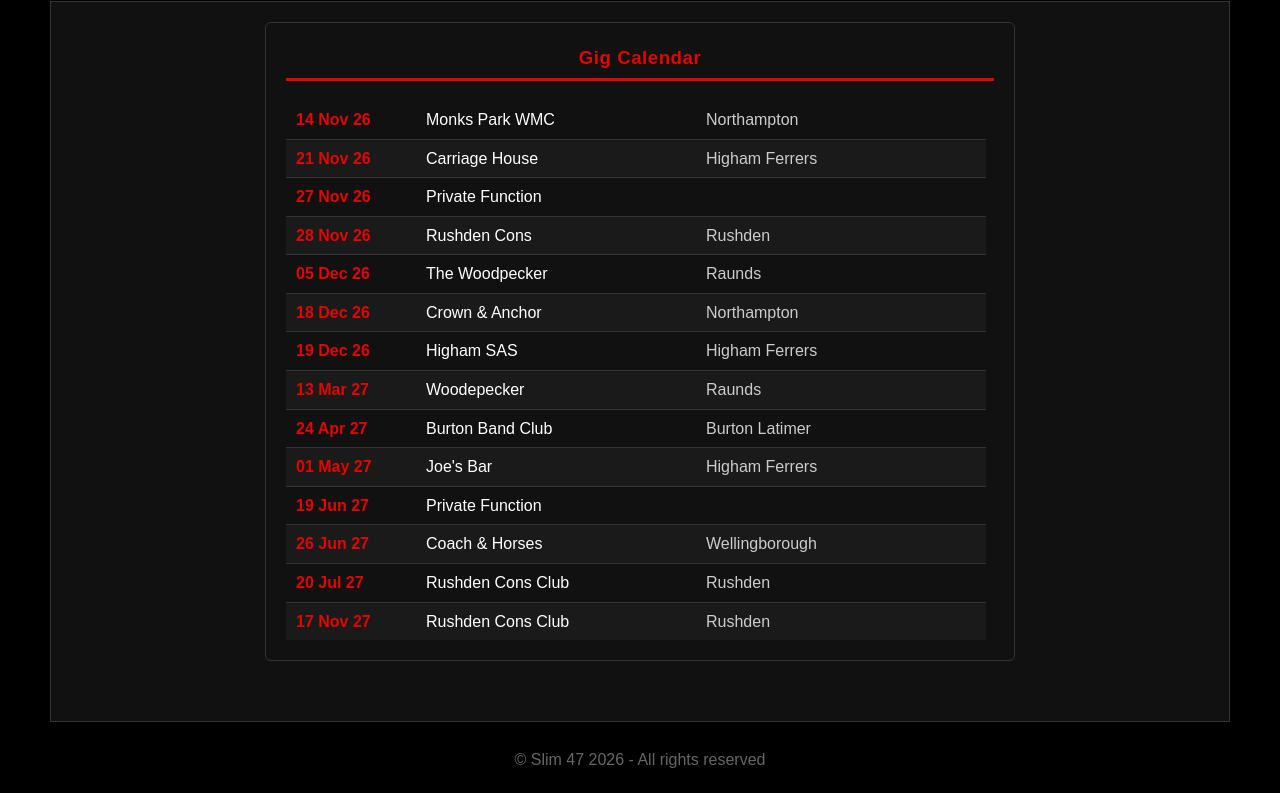
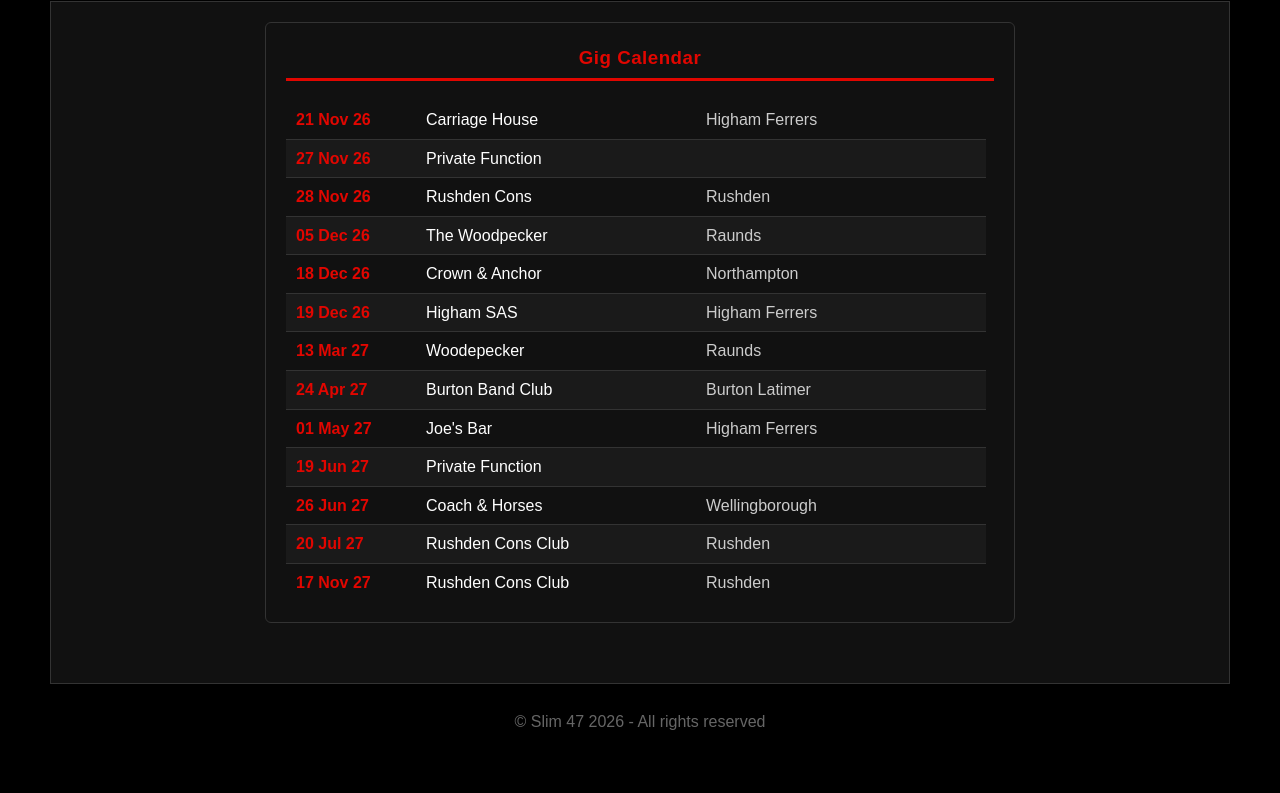
Before and after one commit to davegould2989/slim47, a plain HTML site: page gigs.html in a window 1280 px wide. Shown: the part 118-911 px from the top of the page. After the commit the page ends 872 px from the top, so only its background shows below. Drawn offline with Linux system fonts and the light colour scheme.

Commit message:
Add files via upload

```diff
--- a/gigs.html
+++ b/gigs.html
@@ -100,7 +100,6 @@
       <!-- Paste from Excel: Date [tab] Venue, Town -->
 
 
-14 Nov 26	Monks Park WMC, Northampton
 21 Nov 26	Carriage House, Higham Ferrers
 27 Nov 26	Private Function
 28 Nov 26	Rushden Cons, Rushden
```
